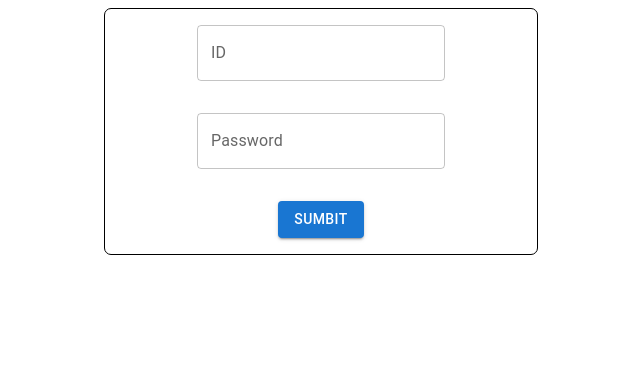
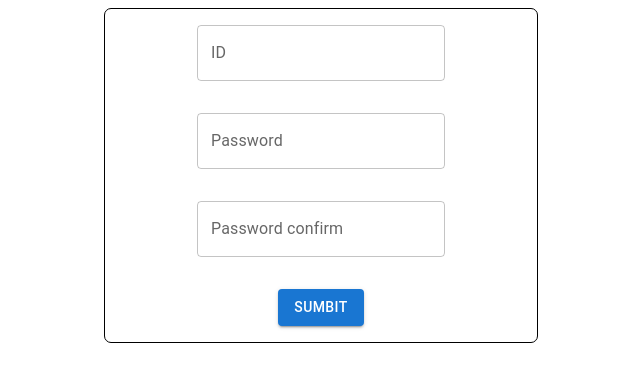
Before and after one commit to Reone1/actions, a Next.js app: page /signup in a window 1280 px wide. Shown: the top 382 px of the page, without its empty margins (319-959 px from the left). Built offline with nearby package versions, Linux system fonts and the light colour scheme.

Commit message:
Feat::sparkles:: Add confirm Password field

```diff
--- a/src/container/SignUpContainer.tsx
+++ b/src/container/SignUpContainer.tsx
@@ -1,13 +1,14 @@
-import { ReactNode, useCallback, memo } from 'react';
+import { ReactNode, useCallback, memo, useRef } from 'react';
 import { Button, Stack } from '@mui/material';
 import { Box } from '@mui/system';
 import { useTheme } from '@mui/material/styles';
-import { useForm } from 'react-hook-form';
+import { useForm, useWatch } from 'react-hook-form';
 import { TextInput } from '../component/atom';
 
 type AuthFormProps = {
   id: string;
   password: string;
+  passwordConfirm: string;
 };
 
 const SignUpStyle = memo(({ children }: { children: ReactNode }) => {
@@ -33,8 +34,9 @@ const SignUpContainer = () => {
     register,
     handleSubmit,
     formState: { errors },
+    watch,
   } = useForm<AuthFormProps>();
-
+  const password = useWatch;
   const signupSubmit = useCallback(async (data) => {
     const { id, password } = data;
     const response = await fetch('http://localhost:3000/signup', {
@@ -78,6 +80,18 @@ const SignUpContainer = () => {
             })}
             error={errors.password?.message}
           />
+
+          <TextInput
+            label='Password confirm'
+            data-cy='confirm'
+            type='password'
+            register={register('passwordConfirm', {
+              validate: {
+                match: (value) => value === watch('password') || 'The passwords do not match',
+              },
+            })}
+            error={errors.passwordConfirm?.message}
+          />
           <Button type='submit' variant='contained'>
             Sumbit
           </Button>
```
